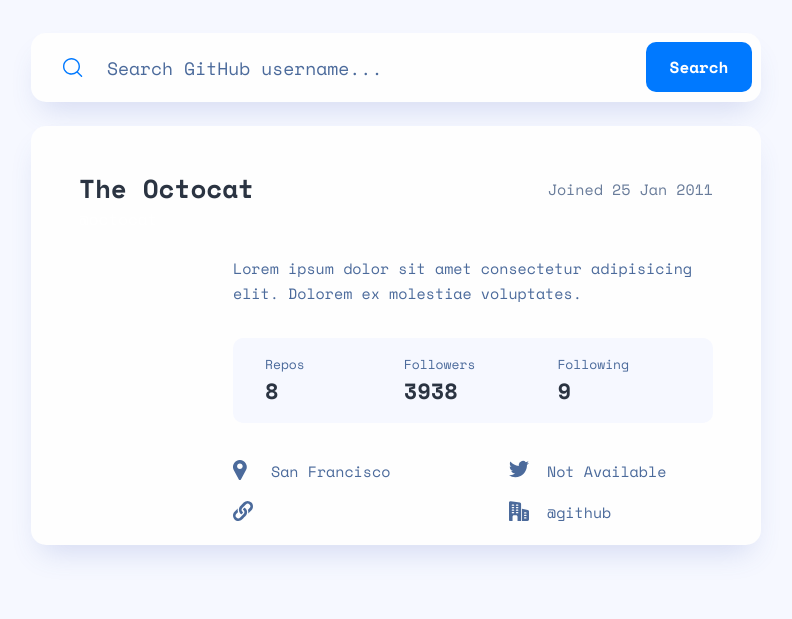
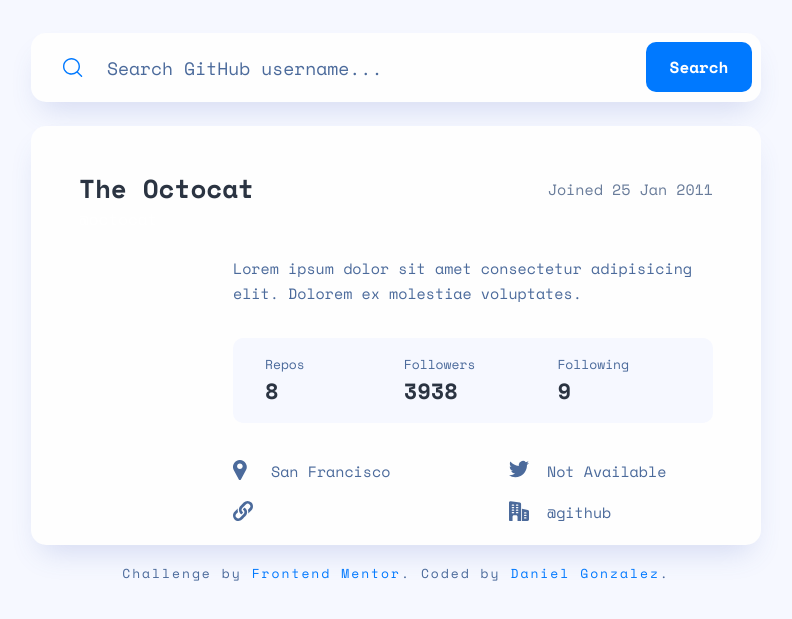
Before and after one commit to DanyGlez94/Github-User-Search-App, a plain HTML site: page index.html in a window 1280 px wide. Shown: the part 185-804 px from the top of the page, without its empty margins (244-1036 px from the left). Drawn offline with nearby package versions, Linux system fonts and the light colour scheme; no server answers.

Commit message:
Agregado el Readme, .gitignore, y añadí una atribución a Frontend Mentor

```diff
--- a/css/desktop.scss
+++ b/css/desktop.scss
@@ -49,3 +49,7 @@
         margin-bottom: 37px;
     }
 }
+
+.attribution {
+    font-size: 13px;
+}
--- a/css/styles.scss
+++ b/css/styles.scss
@@ -191,7 +191,6 @@
     @include darkBox;
     padding: 32px 24px 48px;
     min-height: 517px;
-    margin-bottom: 79px;
 
     body.light & {
         background-color: $Light-White;
@@ -303,6 +302,24 @@
     }
 }
 
-.cke_skin_kama span.cke_browser_webkit,.cke_skin_kama span.cke_browser_gecko18 {
-    outline: none !important;
- }
+.attribution {
+    text-align: center;
+    font-size: 12px;
+    margin-top: 18px;
+    margin-bottom: 31px;
+    line-height: 20px;
+    letter-spacing: 2px;
+    a {
+        color: $Grey-Blue;
+        text-decoration: none;
+    }
+    a:hover {
+        text-decoration: underline;
+    }
+    body.light & {
+        color: $Grey-Blue;
+        a {
+            color: $Light-Blue;
+        }
+    }
+}
--- a/css/tablet.scss
+++ b/css/tablet.scss
@@ -34,6 +34,7 @@
     padding: 40px;
     min-height: 481px;
     height: 481px;
+    margin-bottom: 0;
     &__profile {
         margin-bottom: 24px;
     }
--- a/index.html
+++ b/index.html
@@ -90,6 +90,10 @@
       </div>
     </section>
     <!-- /Fin Card -->
+    <div class="attribution">
+      Challenge by <a href="https://www.frontendmentor.io/challenges/github-user-search-app-Q09YOgaH6" target="_blank">Frontend Mentor</a>.
+      Coded by <a href="https://github.com/DanyGlez94" target="_blank">Daniel Gonzalez</a>.
+    </div>
   </main>
   <script src="js/main.js"></script>
 </body>
```
Also changed, not shown: css/desktop.css, css/styles.css, css/tablet.css, img/active-states.png (added), img/github-app-sc.png (added), 2 other files.
